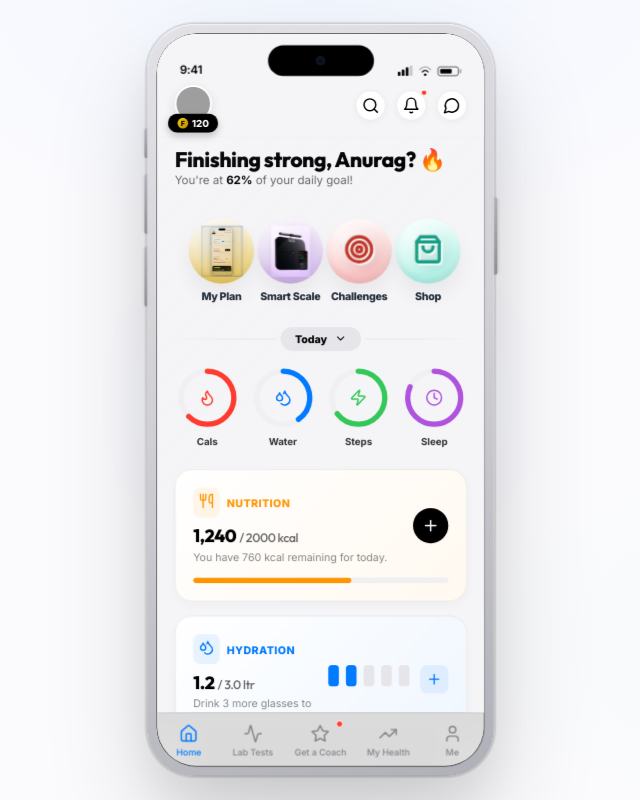
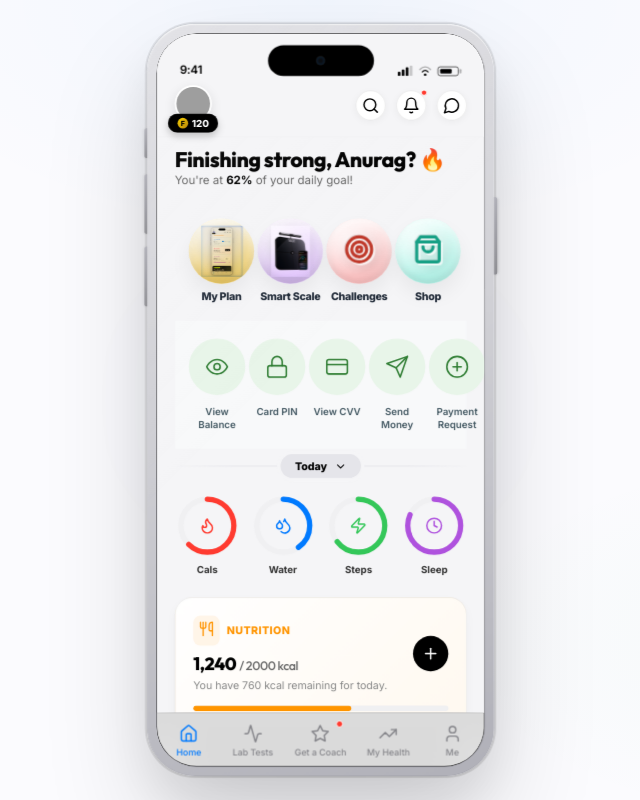
Before and after one commit to Anurag242/Fittr, a React (Vite) app: page / in a window 1280 px wide. Shown: the whole page, without its empty margins (320-960 px from the left). Built offline with nearby package versions, Linux system fonts and the light colour scheme; grey boxes are pictures that could not be loaded.

Commit message:
feat: implement minimalist Quick Actions utility hub

```diff
--- a/src/App.jsx
+++ b/src/App.jsx
@@ -7,7 +7,8 @@ import {
   Dumbbell, TrendingUp, Star, Lock, Info,
   ShoppingBag, Target, Share2, ClipboardList, ClipboardCheck,
   ChevronDown, ArrowRight, Play, Utensils,
-  Clock, Heart, Trophy, Users, Scale, Gift
+  Clock, Heart, Trophy, Users, Scale, Gift,
+  Eye, CreditCard, Send, PlusCircle
 } from 'lucide-react';
 import './index.css';
 import IPhoneMockup from './components/IPhoneMockup.jsx';
@@ -248,6 +249,68 @@ const PremiumActionBubbles = () => {
   );
 };
 
+const UtilityHub = () => {
+  const utilities = [
+    { label: 'View Balance', icon: Eye },
+    { label: 'Card PIN', icon: Lock },
+    { label: 'View CVV', icon: CreditCard },
+    { label: 'Send Money', icon: Send },
+    { label: 'Payment Request', icon: PlusCircle },
+  ];
+
+  return (
+    <section style={{ padding: '20px 0', background: '#F8F9FA' }}>
+      <div style={{
+        display: 'flex',
+        justifyContent: 'space-between',
+        padding: '0 16px',
+        gap: '4px'
+      }}>
+        {utilities.map((item) => {
+          const Icon = item.icon;
+          return (
+            <div
+              key={item.label}
+              style={{
+                display: 'flex',
+                flexDirection: 'column',
+                alignItems: 'center',
+                gap: '12px',
+                flex: 1
+              }}
+            >
+              <motion.div
+                whileTap={{ scale: 0.9 }}
+                style={{
+                  width: '64px',
+                  height: '64px',
+                  borderRadius: '50%',
+                  background: '#E8F5E9',
+                  display: 'flex',
+                  alignItems: 'center',
+                  justifyContent: 'center',
+                  cursor: 'pointer'
+                }}
+              >
+                <Icon size={28} color="#2E7D32" strokeWidth={1.5} />
+              </motion.div>
+
+              <p style={{
+                fontSize: '11px',
+                fontWeight: '600',
+                color: '#455A64',
+                textAlign: 'center',
+                lineHeight: 1.3,
+                maxWidth: '60px'
+              }}>{item.label}</p>
+            </div>
+          );
+        })}
+      </div>
+    </section>
+  );
+};
+
 // ─── Daily Rituals (IMPROVED) ────────────────────────
 function DailyRituals({ onOpenCalendar }) {
   const getGreeting = () => {
@@ -272,6 +335,8 @@ function DailyRituals({ onOpenCalendar }) {
       </div>
 
       <PremiumActionBubbles />
+
+      <UtilityHub />
 
       {/* Centered Date Pill on Divider */}
       <div style={{ position: 'relative', height: '40px', display: 'flex', alignItems: 'center', justifyContent: 'center', marginBottom: '12px' }}>
```
